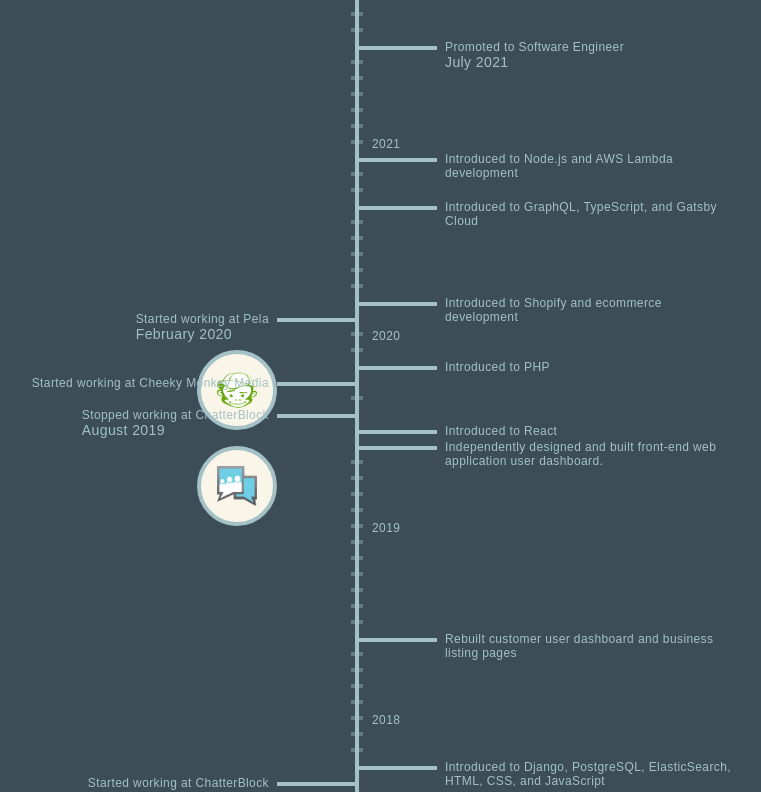
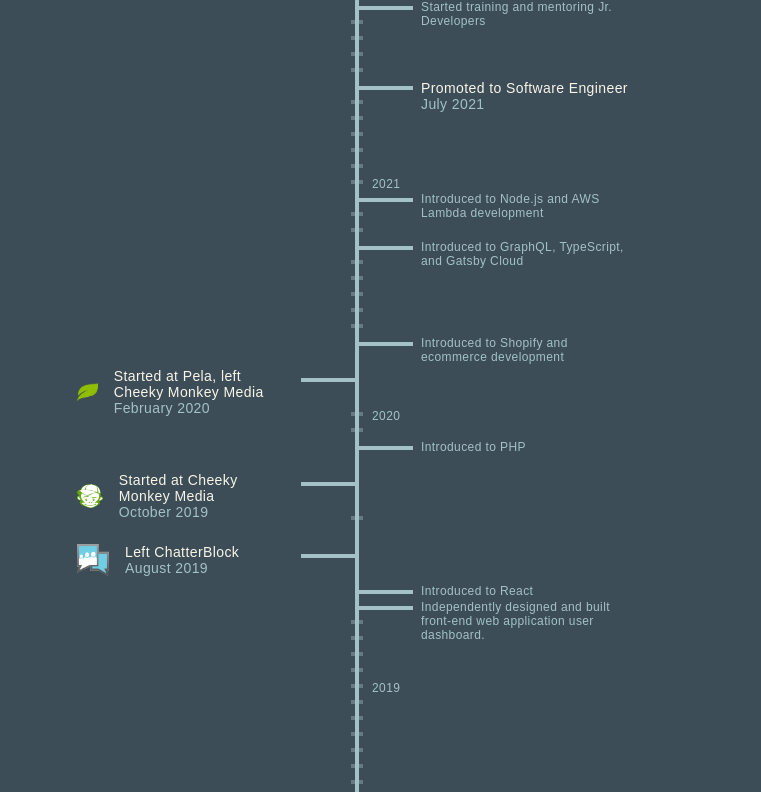
Before and after one commit to k8culver/k8culver.github.io, a React (Create React App) app: page / in a window 1280 px wide. Shown: the part 1892-2684 px from the top of the page, without its empty margins (283-1044 px from the left). Built offline with nearby package versions, Linux system fonts and the light colour scheme.

Commit message:
finished timeline styling without transitions

```diff
--- a/src/components/Timeline/Timeline.js
+++ b/src/components/Timeline/Timeline.js
@@ -1,26 +1,23 @@
 function Timeline() {
     const events = [
-        {date: 202212, importance: 3, title: 'Software Engineer', company: 'Pela', event: 'Stopped working at Pela', image: 'pela.png'},
+        {date: 202212, importance: 3, title: 'Software Engineer', company: 'Pela', event: 'Left Pela', image: 'pela.png'},
         {date: 202204, hideDate: true, importance: 2, title: 'Software Engineer', company: 'Pela', event: 'Started acting as lead developer'},
-        {date: 202112, hideDate: true, importance: 2, title: 'Software Engineer', company: 'Pela', event: 'Started training and mentoring Jr. Developers'},
+        {date: 202112, hideDate: true, importance: 1, title: 'Software Engineer', company: 'Pela', event: 'Started training and mentoring Jr. Developers'},
         {date: 202107, importance: 2, title: 'Software Engineer', company: 'Pela', event: 'Promoted to Software Engineer'},
-        {date: 202012, hideDate: true, importance: 2, title: 'Software Engineer', company: 'Pela', event: 'Introduced to Node.js and AWS Lambda development'},
-        {date: 202009, hideDate: true, importance: 2, title: 'Software Engineer', company: 'Pela', event: 'Introduced to GraphQL, TypeScript, and Gatsby Cloud'},
-        {date: 202003, hideDate: true, importance: 2, title: 'Software Engineer', company: 'Pela', event: 'Introduced to Shopify and ecommerce development'},
-        {date: 202002, importance: 3, title: 'Jr. Developer', company: 'Cheeky Monkey Media', event: 'Started working at Pela', image: 'cheekymonkey.png'},
-        {date: 201911, hideDate: true, importance: 2, title: 'Intermediate Full Stack Developer', company: 'Cheeky Monkey Media', event: 'Introduced to PHP'},
-        {date: 201910, hideDate: true, importance: 3, title: 'Intermediate Full Stack Developer', company: 'Cheeky Monkey Media', event: 'Started working at Cheeky Monkey Media'},
-        {date: 201908, importance: 3, title: 'Full Stack Software Developer', company: 'ChatterBlock', event: 'Stopped working at ChatterBlock', image: 'chatterblock.png'},
-        {date: 201907, hideDate: true, importance: 2, title: 'Full Stack Software Developer', company: 'ChatterBlock', event: 'Introduced to React'},
-        {date: 201906, hideDate: true, importance: 2, title: 'Full Stack Software Developer', company: 'ChatterBlock', event: 'Independently designed and built front-end web application user dashboard.'},
-        {date: 201806, hideDate: true, importance: 2, title: 'Full Stack Software Developer', company: 'ChatterBlock', event: 'Rebuilt customer user dashboard and business listing pages'},
-        {date: 201710, hideDate: true, importance: 2, title: 'Full Stack Software Developer', company: 'ChatterBlock', event: 'Introduced to Django, PostgreSQL, ElasticSearch, HTML, CSS, and JavaScript'},
-        {date: 201709, hideDate: true, importance: 3, title: 'Full Stack Software Developer', company: 'ChatterBlock', event: 'Started working at ChatterBlock'},
-        {date: 201708, importance: 3, title: 'Bachelor of Science', company: 'University of Victoria', event: 'Graduated from University of Victoria', image: 'uvic.png'},
-        {date: 201704, hideDate: true, importance: 2, title: 'Bachelor of Science', company: 'University of Victoria', event: 'Introduced to UI/UX design and SQL'},
-        {date: 201501, hideDate: true, importance: 2, title: 'Bachelor of Science', company: 'University of Victoria', event: 'Introduced to Assembly, C, and Python'},
-        {date: 201310, hideDate: true, importance: 2, title: 'Bachelor of Science', company: 'University of Victoria', event: 'Introduced to Java and Software Engineering concepts'},
-        {date: 201309, importance: 3, title: 'Bachelor of Science', company: 'University of Victoria', event: 'Started attending University of Victoria'},
+        {date: 202012, hideDate: true, importance: 1, title: 'Software Engineer', company: 'Pela', event: 'Introduced to Node.js and AWS Lambda development'},
+        {date: 202009, hideDate: true, importance: 1, title: 'Software Engineer', company: 'Pela', event: 'Introduced to GraphQL, TypeScript, and Gatsby Cloud'},
+        {date: 202003, hideDate: true, importance: 1, title: 'Software Engineer', company: 'Pela', event: 'Introduced to Shopify and ecommerce development'},
+        {date: 202002, importance: 3, title: 'Jr. Developer', company: 'Cheeky Monkey Media', event: 'Started at Pela, left Cheeky Monkey Media', image: 'pela.png'},
+        {date: 201911, hideDate: true, importance: 1, title: 'Intermediate Full Stack Developer', company: 'Cheeky Monkey Media', event: 'Introduced to PHP'},
+        {date: 201910, importance: 3, title: 'Intermediate Full Stack Developer', company: 'Cheeky Monkey Media', event: 'Started at Cheeky Monkey Media', image: 'cheekymonkey.png'},
+        {date: 201908, importance: 3, title: 'Full Stack Software Developer', company: 'ChatterBlock', event: 'Left ChatterBlock', image: 'chatterblock.png'},
+        {date: 201907, hideDate: true, importance: 1, title: 'Full Stack Software Developer', company: 'ChatterBlock', event: 'Introduced to React'},
+        {date: 201906, hideDate: true, importance: 1, title: 'Full Stack Software Developer', company: 'ChatterBlock', event: 'Independently designed and built front-end web application user dashboard.'},
+        {date: 201806, hideDate: true, importance: 1, title: 'Full Stack Software Developer', company: 'ChatterBlock', event: 'Rebuilt customer user dashboard and business listing pages'},
+        {date: 201710, hideDate: true, importance: 1, title: 'Full Stack Software Developer', company: 'ChatterBlock', event: 'Introduced to Django, PostgreSQL, ElasticSearch, HTML, CSS, and JavaScript'},
+        {date: 201709, importance: 3, title: 'Full Stack Software Developer', company: 'ChatterBlock', event: 'Started at ChatterBlock', image: 'chatterblock.png'},
+        {date: 201708, importance: 3, title: 'Bachelor of Science', company: 'University of Victoria', event: 'Graduated from the University of Victoria', image: 'uvic.png'},
+        {date: 201707, hideDate: true, importance: 1, company: 'University of Victoria', event: 'Studied Math, Computer Science, and Visual Arts'},
     ]
     const months = [
         'January',
@@ -71,26 +68,30 @@ function Timeline() {
                     return (
                         <div key={index}>
 
-                                <div className="grid grid-cols-5 max-w-[800px] m-auto h-4">
+                                <div className={`grid grid-cols-5 max-w-[560px] m-auto ${event.importance === 3 ? 'h-14' : 'h-4'}`}>
                                     <div className={`col-span-2 flex items-center relative ${event.importance !== 3 ? 'order-last' : ''}`}>
-                                        <div className={`absolute top-0 max-w-[300px] ${event.importance !== 3 ? 'left-0' : 'right-0'}`}>
-                                            <p className={`caption--small text-teal-light my-0 ${event.importance === 3 ? 'ml-auto mr-2' : 'ml-2'}`}>
-                                                {event.event}
-                                            </p>
-                                            {
-                                                !event.hideDate &&
-                                                <p className={`caption text-teal-light my-0 ${event.importance === 3 ? 'ml-auto mr-2' : 'ml-2'}`}>
-                                                    {months[event.date % 100 - 1]} {Math.floor(event.date*0.01)}
-                                                </p>
-                                            }
+                                        <div className={`absolute max-w-[250px] left-0 ${event.importance !== 3 ? 'top-0' : 'top-4'}`}>
+                                            <div className="flex">
                                                 {
                                                     event.image ?
-                                                <div className="w-10 h-10 flex items-center justify-center rounded-full m-auto bg-white border-solid border-teal-light border-4 p-4 mt-2 mr-0">
+                                                    <div className="w-8 h-8 flex items-center justify-center m-auto pr-4">
                                                         <img src={require(`../../static/${event.image}`)} className="max-h-full max-w-full" />
                                                     </div>
                                                     :
                                                     <></>
                                                 }
+                                                <div>
+                                                    <p className={`text-teal-light my-0 ${event.importance === 3 ? 'ml-auto mr-2' : 'ml-2'} ${event.importance !== 1 ? 'caption text-white' : 'caption--small'}`}>
+                                                        {event.event}
+                                                    </p>
+                                                    {
+                                                        !event.hideDate &&
+                                                        <p className={`caption font-medium text-teal-light my-0 ${event.importance === 3 ? 'ml-auto mr-2' : 'ml-2'}`}>
+                                                            {months[event.date % 100 - 1]} {Math.floor(event.date*0.01)}
+                                                        </p>
+                                                    }
+                                                </div>
+                                            </div>
                                         </div>
                                     </div>
                                     <div className="grid grid-cols-smallcenter">
--- a/src/index.css
+++ b/src/index.css
@@ -39,14 +39,12 @@ p, ul, a, label, ::placeholder {
 .caption {
     font-family: 'Montserrat', sans-serif;
     font-size: 0.875rem;
-    font-weight: 300;
     letter-spacing: 0.025rem;
 }
 
 .caption--small {
     font-family: 'Montserrat', sans-serif;
     font-size: 0.75rem;
-    font-weight: 300;
     letter-spacing: 0.025rem;
 }
 
```
Lines whose indentation alone changed are shown as unchanged.
